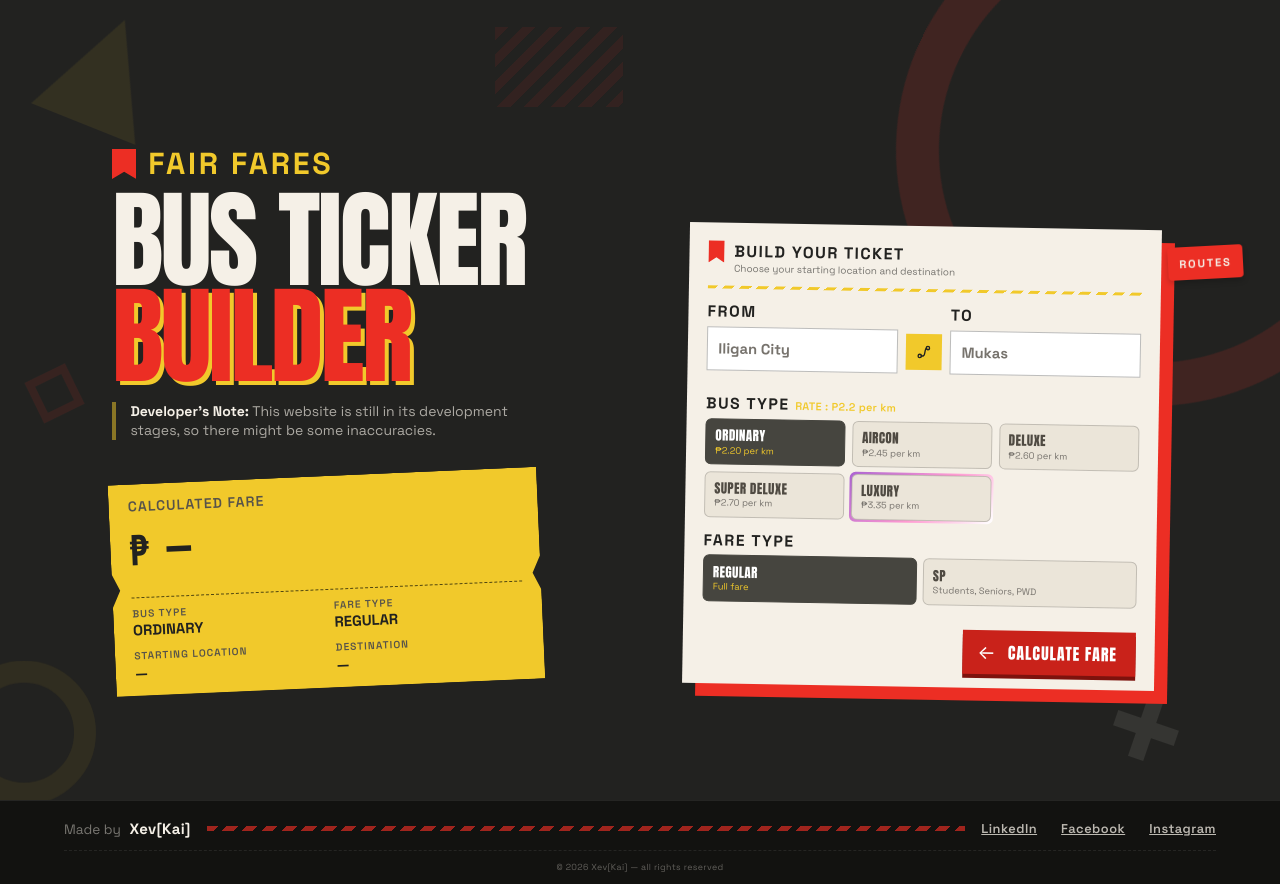
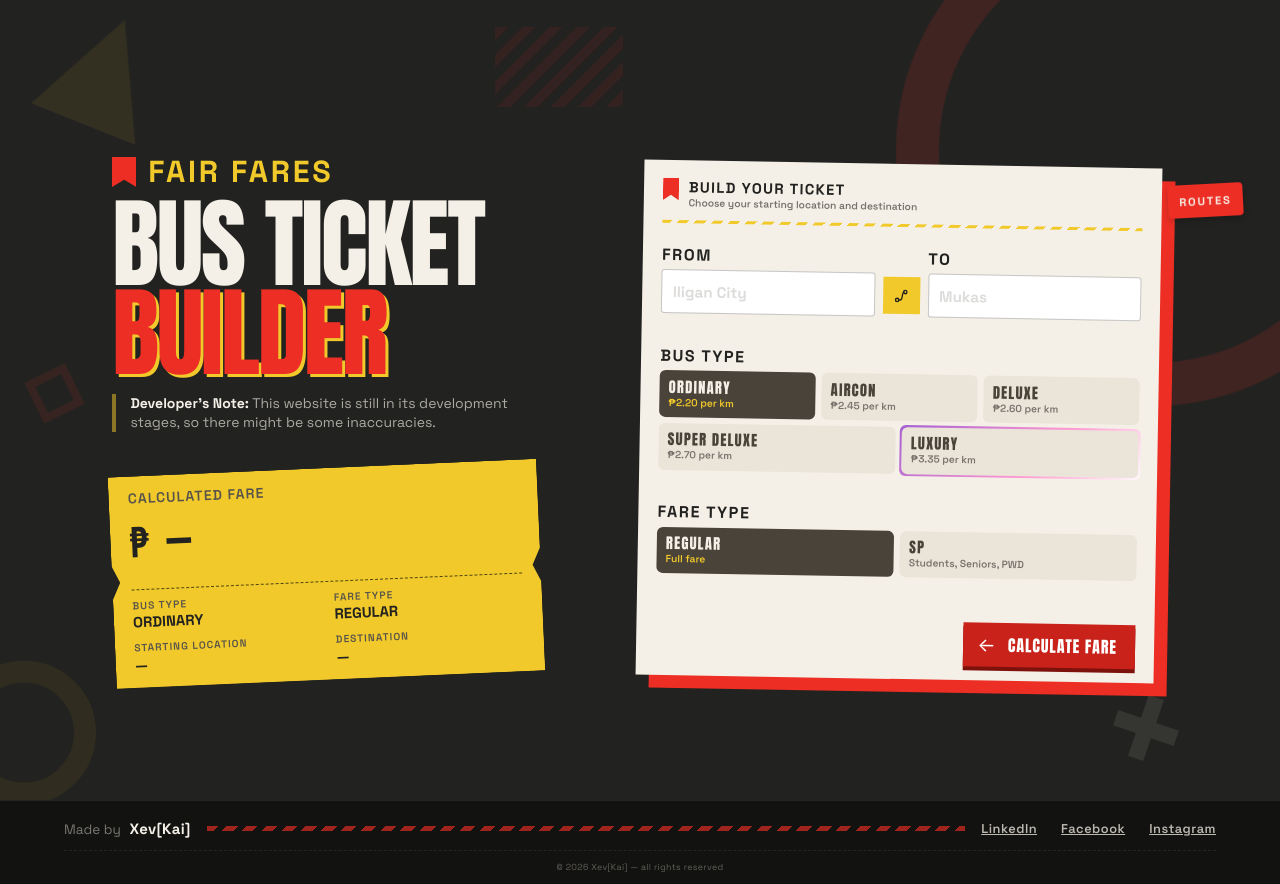
Before and after one commit to kaiihyun/busFareCalculator, a plain HTML site: page index.html in a window 1280 px wide. Drawn offline with Linux system fonts and the light colour scheme.

Commit message:
adjust design, colors and font style part 1

```diff
--- a/index.html
+++ b/index.html
@@ -3,7 +3,7 @@
 <head>
   <meta charset="utf-8">
   <meta name="viewport" content="width=device-width, initial-scale=1">
-  <title>Bus Ticker Builder</title>
+  <title>Bus Ticket Builder</title>
   <link rel="preconnect" href="https://fonts.googleapis.com">
   <link rel="preconnect" href="https://fonts.gstatic.com" crossorigin>
   <link href="https://fonts.googleapis.com/css2?family=Anton&family=Space+Grotesk:wght@400..800&display=swap" rel="stylesheet">
@@ -15,7 +15,7 @@
   <main class="page">
     <header class="copy">
       <p class="kicker"><span class="bookmark"></span>FAIR FARES</p>
-      <h1 class="title"><span>BUS TICKER</span><span class="accent">BUILDER</span></h1>
+      <h1 class="title"><span>BUS TICKET</span><span class="accent">BUILDER</span></h1>
       <p class="tagline"><strong>Developer's Note:</strong> This website is still in its development stages, so there might be some inaccuracies.</p>
     </header>
 
@@ -104,9 +104,9 @@
       <p class="dev-credit"><span>Made by</span> <strong>Xev[Kai]</strong></p>
       <i class="dev-divider" aria-hidden="true"></i>
       <nav class="dev-links" aria-label="Developer social links">
-        <a href="https://www.linkedin.com/in/king-ivory-espinosa-86b3ba420/" target="_blank" rel="noopener">LinkedIn</a>
-        <a href="https://www.facebook.com/khai.espinosa.08/" target="_blank" rel="noopener">Facebook</a>
-        <a href="https://www.instagram.com/xei_khxxai/" target="_blank" rel="noopener">Instagram</a>
+        <a href="#" target="_blank" rel="noopener">LinkedIn</a>
+        <a href="#" target="_blank" rel="noopener">Facebook</a>
+        <a href="#" target="_blank" rel="noopener">Instagram</a>
       </nav>
     </div>
     <p class="dev-copyright">© 2026 Xev[Kai] — all rights reserved</p>
--- a/script.js
+++ b/script.js
@@ -245,7 +245,7 @@ function animateFare(finalFare, reactionMessage){
    One independent dropdown per input; matches location NAMES that start
    with the typed text, case-insensitive, max 4.
    ===================================================================== */
-const MAX_SUGGESTIONS = 4;
+const MAX_SUGGESTIONS = 3;
 
 function setupAutocomplete(input, list){
     let items = [], active = -1;
--- a/styles.css
+++ b/styles.css
@@ -2,10 +2,19 @@
   --ink: #222220; --cream: #f5f0e7; --red: #ec2e24; --red-btn: #c9221a;
   --yellow: #f1c92b; --muted: #77736d;
   --tan: #ebe5d9; --tan-border: rgba(34,34,32,.2);
+  --inputgrey: #4a4339;
   --display: Anton, system-ui, sans-serif;
   --text: "Space Grotesk", system-ui, sans-serif;
   --gap: clamp(1.25rem, 4vw, 3rem);
   --label-size: clamp(.75rem, .7rem + .3vw, .9rem);
+
+  /* Shared typography, sourced from the stub's own text so the stub, the
+     option buttons, and the ticket builder's headings/labels all read at
+     one consistent scale. Defined in vw (not cqw) so the same value
+     renders the same size in both the stub and the ticket builder,
+     which are two different containers. */
+  --fs-option-title: clamp(.8rem, .74rem + .3vw, .92rem);  /* stub's value text: ORDINARY, DELUXE, etc. */
+  --fs-option-desc:  clamp(.56rem, .52rem + .2vw, .64rem); /* stub's label text: BUS TYPE, FARE TYPE, etc. */
 }
 *, *::before, *::after { box-sizing: border-box; }
 * { margin: 0; padding: 0; }
@@ -42,13 +51,19 @@ svg { display: block; }
 .stub        { animation: flyInBottom .6s .16s cubic-bezier(.19,1,.22,1) both; }
 @media (min-width: 60rem) {
   .page {
-    grid-template-columns: minmax(0, 1fr) minmax(0, 29.5rem);
+    grid-template-columns: minmax(0, 1fr) minmax(0, 1fr); /* equal columns: ticket width matches the header/stub column */
     grid-template-areas: "copy ticket" "stub ticket";
     align-content: center; min-height: 100dvh;
     column-gap: clamp(.5rem, 1.5vw, 1.25rem); /* tighter than the row gap, pulls the ticket toward the stub */
   }
   .stub { align-self: start; }
-  .ticket-wrap { margin-left: -1.25rem; align-self: end; } /* bottom edge lines up with the stub's bottom edge */
+  .ticket-wrap {
+    max-width: none;              /* free to fill the full (now equal) column width */
+    margin-left: -1.25rem;
+    align-self: stretch;          /* top lines up with the header's top, bottom with the stub's bottom */
+    display: flex; flex-direction: column;
+  }
+  .ticket { flex: 1 1 auto; justify-content: space-between; } /* fills the taller wrapper; its own sections spread out to use the space */
 }
 
 /* ---------- Headline ---------- */
@@ -87,8 +102,8 @@ svg { display: block; }
   text-align: left; justify-items: start;
 }
 .details > div { min-width: 0; width: 100%; }
-.details dt { font-size: clamp(.56rem, 2.2cqw, .64rem); font-weight: 600; letter-spacing: .1em; line-height: 1.2; color: #57534a; }
-.details dd { margin-top: .15rem; font-size: clamp(.8rem, 3.5cqw, .92rem); font-weight: 800; line-height: 1.2; text-transform: uppercase; overflow-wrap: anywhere; }
+.details dt { font-size: var(--fs-option-desc); font-weight: 600; letter-spacing: .1em; line-height: 1.2; color: #57534a; }
+.details dd { margin-top: .15rem; font-size: var(--fs-option-title); font-weight: 800; line-height: 1.2; text-transform: uppercase; overflow-wrap: anywhere; }
 @container (max-width: 16rem) { .details { grid-template-columns: minmax(0, 1fr); } }
 
 /* ---------- Ticket form ---------- */
@@ -156,22 +171,24 @@ svg { display: block; }
 }
 .ticket-icon { width: 1rem; flex-shrink: 0; align-self: flex-start; }
 .ticket-head > div { flex: 1 1 12rem; min-width: 0; }
-.ticket-head h2 { font-size: clamp(.85rem, .78rem + .5vw, 1rem); font-weight: 800; letter-spacing: .09em; }
-.ticket-head p { font-size: .62rem; color: #75736e; }
+.ticket-head h2 { font-size: var(--fs-option-title); font-weight: 800; letter-spacing: .09em; /* own character distancing, unlike the shared size */ }
+.ticket-head p { font-size: var(--fs-option-desc); font-weight: 600; color: #75736e; }
 .label, .group legend {
     display: block;
     padding: 0;
     margin: 0;
-    font-size: clamp(.82rem, .75rem + .35vw, .98rem);
+    font-family: var(--text);   /* matches Calculate Fare's font */
+    font-weight: 1000;
+    font-size: 1rem;               /* matches Calculate Fare's size */
     line-height: 1.1;
-    font-weight: 700;
-    letter-spacing: .1em;
-    color: var(--ink);
+    letter-spacing: .1em;          /* kept on its own, not shared with Calculate Fare */
+    color: var(--ink);             /* Calculate Fare itself stays white; labels stay ink black */
 }
 .bus-type-legend { display: flex; align-items: baseline; flex-wrap: wrap; gap: .55rem; }
 
 .rate {
-    font-size: .68rem;
+    display: none; /* rate display removed */
+    font-size: var(--fs-option-desc);
     font-weight: 600;
     color: var(--yellow);
     letter-spacing: .03em;
@@ -183,21 +200,21 @@ svg { display: block; }
 .input-wrap { position: relative; }
 .input-wrap input {
   width: 100%; min-height: 2.75rem; padding: .4rem .65rem;
-  border: 1.5px solid rgba(34, 34, 32, .3); border-radius: 0; background: #fff;
-  font: 700 .92rem var(--text); color: var(--ink);
+  border: 0.75px solid rgba(34, 34, 32, 0.25); border-radius: 0.2em; background: #fff;
+  font: 800 0.95rem var(--text); color: var(--inputgrey);
 }
-.input-wrap input::placeholder { color: var(--muted); opacity: 1; }
-.input-wrap input:focus-visible { outline: 3px solid var(--yellow); outline-offset: 2px; }
-.input-wrap input.invalid { border-color: var(--red-btn); }
+.input-wrap input::placeholder { color: var(--muted); opacity: 0.25; }
+.input-wrap input:focus-visible {  outline: 3px solid var(--yellow); outline-offset: 2px; }
+.input-wrap input.invalid { color: var(--red); border-color: var(--red-btn); }
 
 /* Autocomplete dropdown: dark gray, slightly transparent */
 .suggest {
   position: absolute; z-index: 30; top: calc(100% + 4px); left: 0; right: 0;
   list-style: none; overflow: hidden;
-  background: rgba(50, 50, 48, .93);
+  background: rgba(50, 48, 48, 0.801);
   -webkit-backdrop-filter: blur(6px); backdrop-filter: blur(6px);
-  border: 1px solid rgba(255,255,255,.14); border-radius: 4px;
-  box-shadow: 0 8px 20px rgba(0,0,0,.3);
+  border: 0px solid rgba(255,255,255,.14); border-radius: 4px;
+  box-shadow: 0 8px 20px rgba(0, 0, 0, 0.173);
 }
 .suggest[hidden] { display: none; }
 .suggest li { padding: .7rem .8rem; min-height: 2.75rem; display: flex; align-items: center;
@@ -229,27 +246,33 @@ svg { display: block; }
 }
 
 /* ---------- Option cards (bus / fare type): separate, soft ---------- */
-.group { border: 0; min-width: 0; display: flex; flex-direction: column; gap: .4rem; }
-.route + .group { margin-top: .7rem; }
+.group { border: 0; min-width: 0; display: flex; flex-direction: column; gap: .4rem;  }
+.route, .group { margin-bottom: 0.7rem; }
 .group legend { margin-bottom: .35rem; }
 .options, .options-2 {
-  display: grid;
-  grid-template-columns: repeat(auto-fit, minmax(7.5rem, 1fr));
+  display: flex;
+  flex-wrap: wrap;
   gap: .4rem;
+}
+.options .option, .options-2 .option {
+  flex: 1 1 calc(33.333% - .27rem); /* basis for 3 per row; flex-grow lets a shorter row (1 or 2 items) fill 100%/50% */
+  min-width: 6.5rem;
 }
 .option { position: relative; display: block; cursor: pointer; }
 .option input { position: absolute; inset: 0; width: 100%; height: 100%; margin: 0; opacity: 0; cursor: pointer; }
 .face {
+
   display: flex; flex-direction: column; justify-content: center; height: 100%; min-height: 2.9rem;
   padding: .4rem .55rem;
-  background: var(--tan); color: #4f4a42;
-  border: 1.5px solid var(--tan-border); border-radius: 6px;
+  background: var(--tan);
+  color: var(--inputgrey);
+  border: 0px solid var(--tan-border); border-radius: 6px;
   transition: background-color .12s, border-color .12s, color .12s;
 }
-.face b { font: 400 .82rem/1.4 var(--display); letter-spacing: .03em; overflow-wrap: anywhere; }
-.face small { font-size: .58rem; line-height: 1.25; color: var(--muted); }
+.face b { font-family: var(--display); font-weight: 100; font-size: var(--fs-option-title); line-height: 1.3; letter-spacing: .08em; overflow-wrap: anywhere; }
+.face small { font-size: var(--fs-option-desc); font-weight: 600; line-height: 1.25; color: var(--muted); }
 .option:hover input:not(:checked) + .face { border-color: rgba(34,34,32,.4); background: #e6dfd1; }
-.option input:checked + .face { background: #46453f; border-color: #46453f; color: #fff; }
+.option input:checked + .face { background: var(--inputgrey); color: var(--cream); }
 .option input:checked + .face small { color: var(--yellow); }
 .option input:focus-visible + .face { outline: 3px solid var(--yellow); outline-offset: 2px; }
 
```
